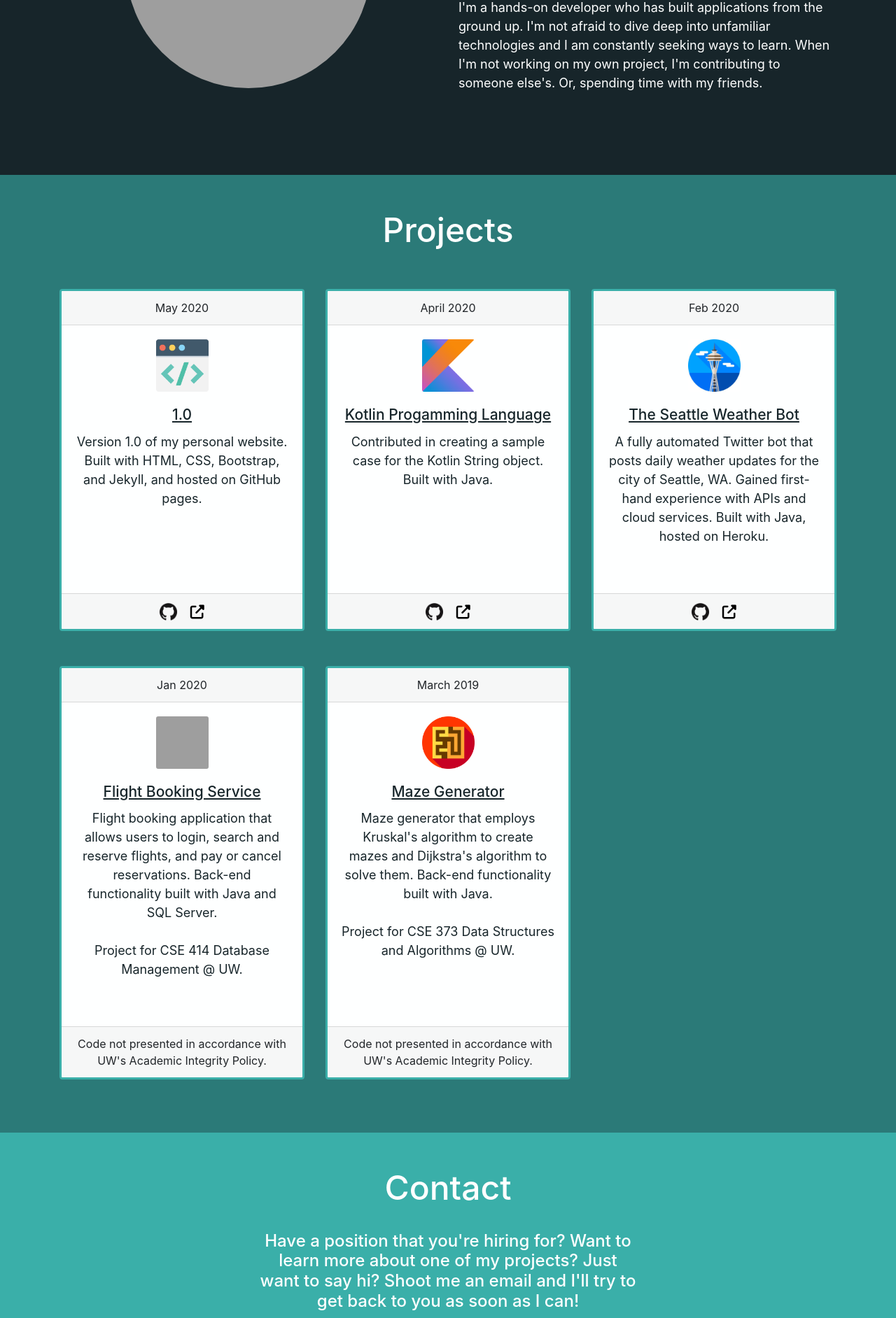
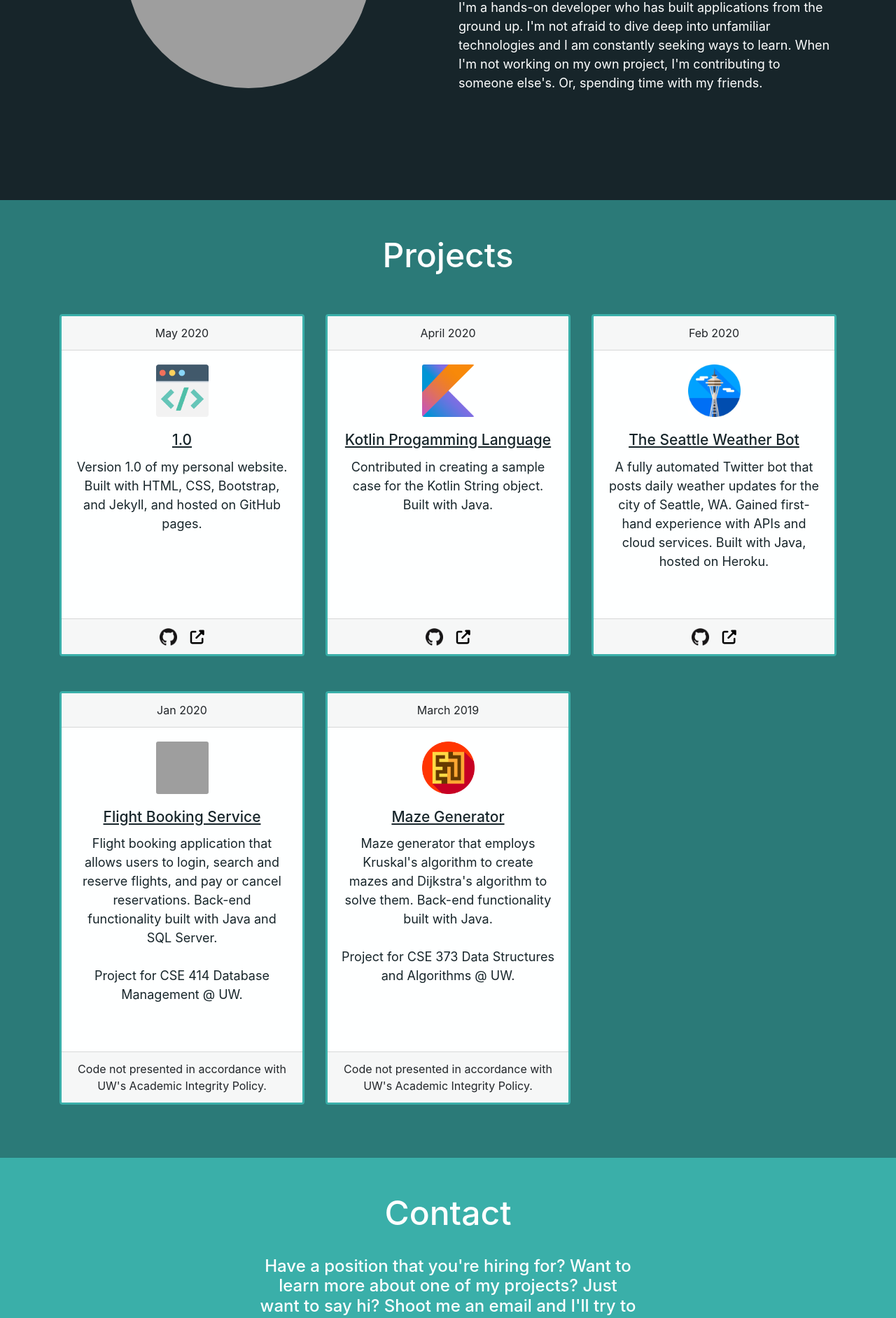
Before and after one commit to aisong1/aisong1.github.io, a Jekyll site: the page built from index.html, in a window 1280 px wide. Shown: the part 1128-3012 px from the top of the page at 70% size. Built offline with Jekyll 4.4.1, drawn with Linux system fonts in a browser that asks for light colours; nearby versions of some CDN libraries; grey boxes are pictures that could not be loaded.

Commit message:
'About Me' spacing fix

```diff
--- a/index.html
+++ b/index.html
@@ -76,7 +76,7 @@ title: Home
                     </p>
                 </div>
             </div>
-            <div class="row" style="margin-top:74px"></div>
+            <div class="row" style="margin-top:110px"></div>
         </div>
     </div>
 
```
